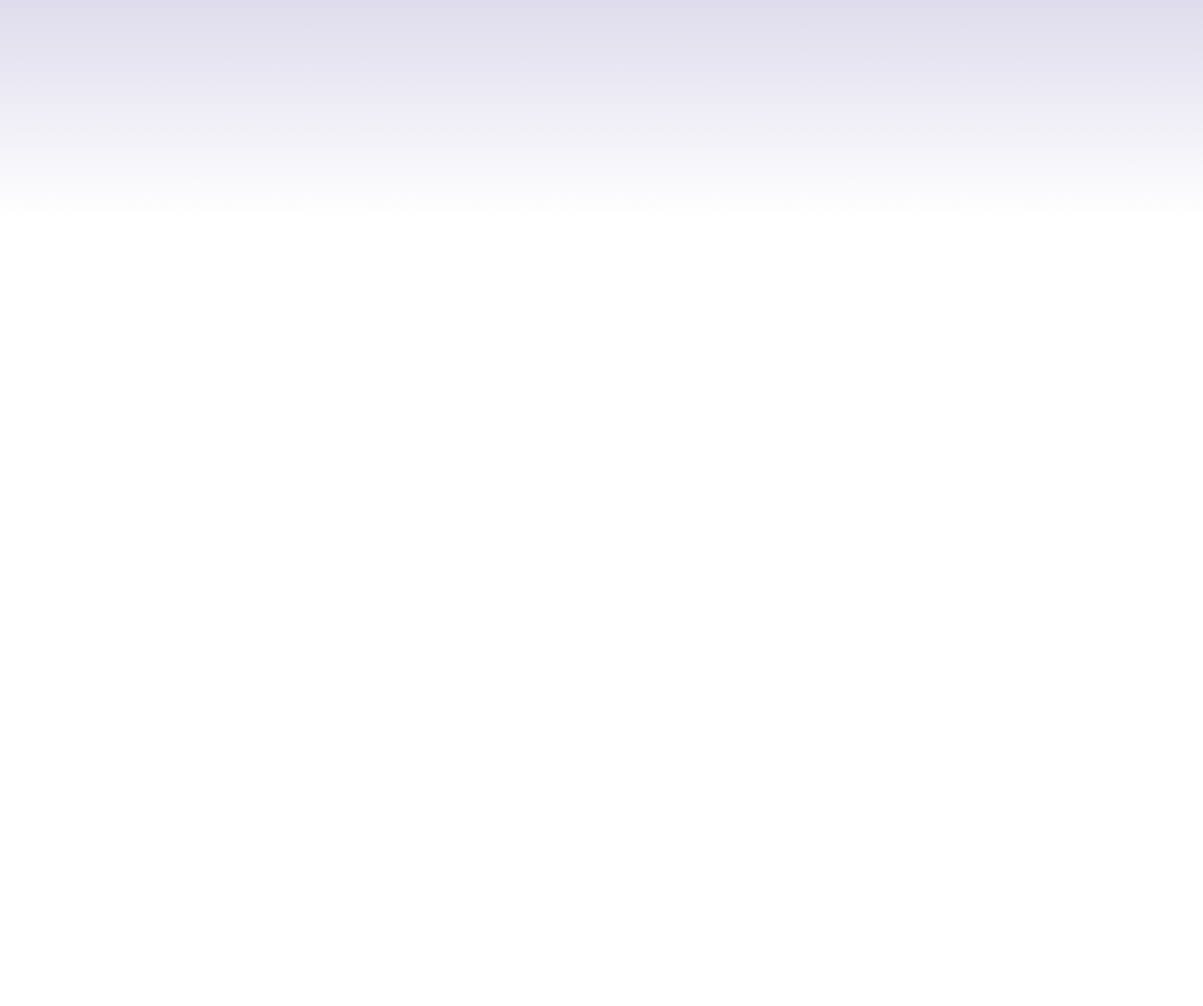
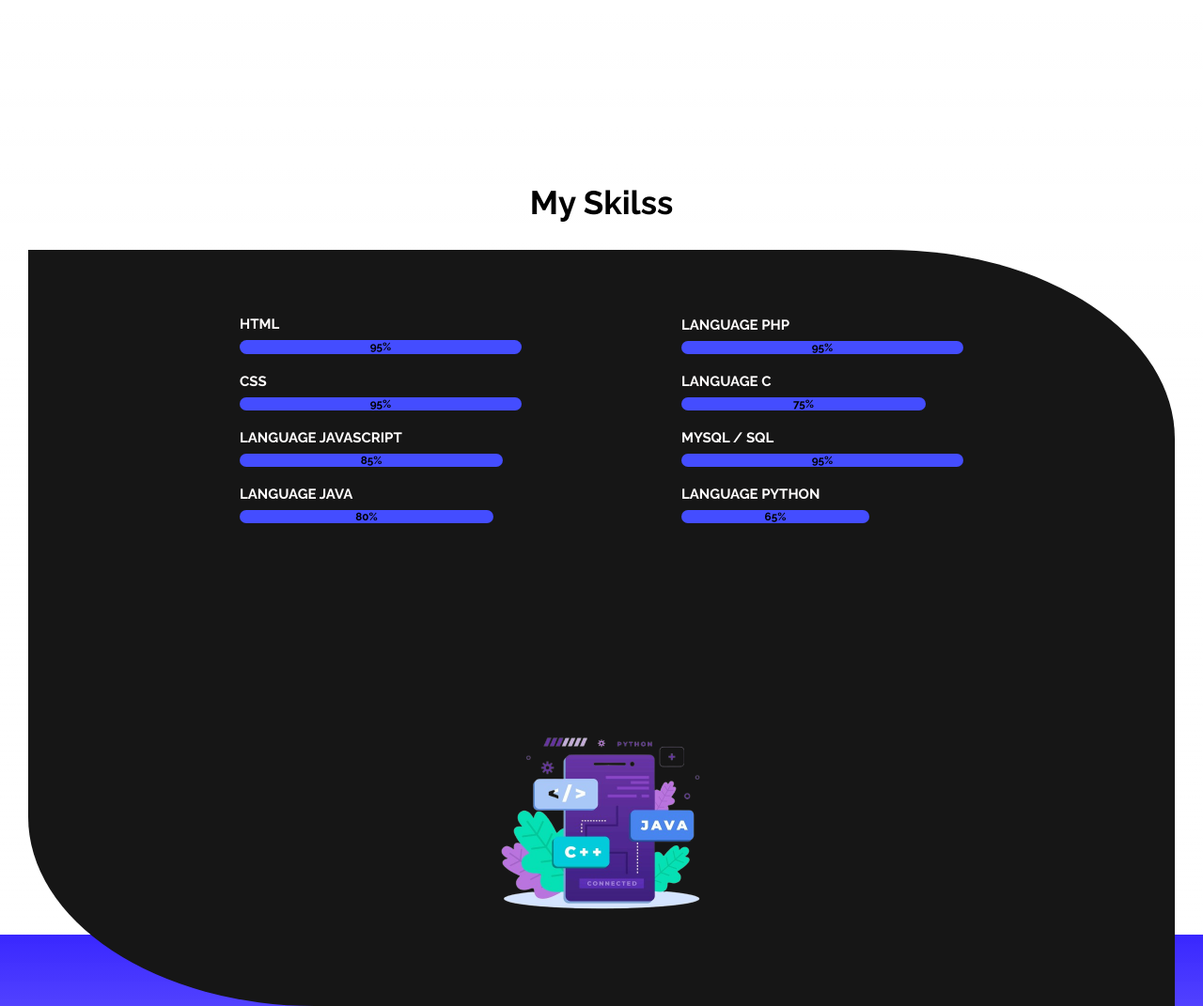
Before and after one commit to Mhedybeny01/portfolio, a plain HTML site: page index.html in a window 1280 px wide. Shown: the part 1465-2536 px from the top of the page at 94% size. Before the commit the page ends 1700 px from the top, so only its background shows below. Drawn offline with nearby package versions, Linux system fonts and the light colour scheme.

Commit message:
Add files via upload

```diff
--- a/index.html
+++ b/index.html
@@ -61,7 +61,9 @@
         </div>
 
     <div class="firstpage">
-
+        <div class="img">
+            <img src="imgMd.png" >
+        </div>
         <div class="t1">
             <h2>Hi, it's Me!</h2>
             <h1>Mehdy Bentaleb</h1>
@@ -73,13 +75,102 @@
                 <a class="link" href=""><i class='bx bxl-github'></i></a>
                 <a class="link" href=""><i class='bx bxl-instagram'></i></a>
             </div>
-            <button class="btn">Downaold Cv</button>
+            <div class="contact">
+                <button class="btn">Downaold Cv</button>
+                <button class="btn">Cantact Me</button>
+            </div>
+
         </div>
-        <div class="img">
-            <img src="imgMd.png" >
-        </div>
+
+    </div>
+
+</div>
+<div class="back2">
+    <div class="aboutMe">
+        <h2>About Me</h2>
+        <hr><br>
+        <h1>Mehdy Bentaleb – Fullstack Developer</h1>
+        <p>Hello, I’m Mehdy Bentaleb, a 20-year-old fullstack developer from Tangier, Morocco. I specialize in building dynamic and responsive web applications, handling both frontend and backend development. My passion for coding drives me to create efficient, user-friendly solutions. Always eager to learn and improve, I’m committed to staying up-to-date with the latest technologies and best practices in the development world.</p>
+
+    </div>
+    <div class="imgabout">
+        <img src="dev.png" >
     </div>
 </div>
+<div class="back3">
+    <h2 class="title">My Skilss</h2>
+   <div class="myskills">
+     <div class="languagePr">
+        <div class="html">
+            <h2>HTML</h2>
+            <div class="nvhtml">
+                <h3>95%</h3>
+            </div>
+        </div>
+
+        <div class="html">
+            <h2>CSS</h2>
+            <div class="nvcss">
+                <h3>95%</h3>
+            </div>
+        </div>
+
+        <div class="html">
+            <h2>LANGUAGE JAVASCRIPT</h2>
+            <div class="nvjavascript">
+                <h3>85%</h3>
+            </div>
+        </div>
+
+        <div class="html">
+            <h2>LANGUAGE JAVA</h2>
+            <div class="nvjava">
+                <h3>80%</h3>
+            </div>
+        </div>
+     </div>
+
+
+
+
+     <div class="languagePr2">
+        <div class="html">
+            <h2>LANGUAGE PHP</h2>
+            <div class="nvphp">
+                <h3>95%</h3>
+            </div>
+        </div>
+
+        <div class="html">
+            <h2>LANGUAGE C</h2>
+            <div class="nvc">
+                <h3>75%</h3>
+            </div>
+        </div>
+
+        <div class="html">
+            <h2>MYSQL / SQL</h2>
+            <div class="nvsql">
+                <h3>95%</h3>
+            </div>
+        </div>
+
+        <div class="html">
+            <h2>LANGUAGE PYTHON</h2>
+            <div class="nvpy">
+                <h3>65%</h3>
+            </div>
+        </div>
+     </div>
+
+     <div class="imgsSkills">
+        <img src="imgSkills.png">
+     </div>
+
+
+    </div>
+</div>
+
     <div class="inpuSh">
         <input type="search" placeholder="Search...">
         <button>Search</button>
--- a/style.css
+++ b/style.css
@@ -6,7 +6,7 @@
     font-family: "Raleway", sans-serif;
 }
 body{
-    height: 1700px;
+    height: auto;
     width: 100%;
     background-image: var(--body-color);
     transition: 0.3s;
@@ -20,10 +20,14 @@ body.drak{
     --icon-color:rgb(0, 0, 0);
     --btn-color:rgb(255, 255, 255);
     --btn-background:rgb(14, 14, 14);
+    --color-skills:white;
+    --title-color:white;
+    --btn-search:rgb(16, 16, 16);
+
 
 }
 :root{
-    --body-color: linear-gradient(to bottom, #081177, #55489a, #8d81bd, #c5bfde, #ffffff);
+    --body-color: linear-gradient(to bottom, #3927ff, #ffffffe0, #ffffffd7, #ffffffc8, #ffffff71);
     --nav-color:#08117708;
     --text-color:rgb(0, 0, 0);
     --search-bar:black;
@@ -35,6 +39,9 @@ body.drak{
     --icon-color:rgb(255, 255, 255);
     --btn-color:rgb(255, 253, 253);
     --btn-background:rgb(14, 14, 14);
+    --color-skills:white;
+    --title-color:rgb(0, 0, 0);
+    --btn-search:rgb(46, 46, 218);
 }
 
 
@@ -43,7 +50,7 @@ nav .navbar{
     justify-content: space-between;
     align-items: center;
     background-color: var(--nav-color);
-    height: 70px;
+    height: 60px;
     width: 100%;
     padding: 20px;
 }
@@ -51,7 +58,7 @@ nav .navbar{
 
 .links ul{
     display: flex;
-    gap: 15px;
+    gap: 40px;
     list-style-type: none;
 }
 .navbar .logo{
@@ -140,13 +147,13 @@ nav .navbar{
     padding: 5px;
     outline: 0;
     border: 1px solid rgba(54, 54, 54, 0.112);
-    background-color: var(--body-color);
+    background-color: var(--btn-color);
     border-radius: 5px;
 }
 .inpuSh button{
     padding: 5px;
     outline: 0;
-    background-color: var(--nav-color);
+    background-color: var(--btn-search);
     border-radius: 5px;
     color: var(--text-color);
     border: 1px solid transparent;
@@ -169,18 +176,25 @@ nav .navbar{
 
 .firstpage{
     display: flex;
-    gap: 100px;
+    gap: 20px;
     justify-content: center;
     align-items: center;
-    margin-top: 100px;
+    flex-direction: column;
+    padding-top: 20px;
     flex-wrap: wrap;
     padding: 10px;
+    font-size: 20px;
+    height: 100vh;
+    z-index: -1;
 }
+
 .firstpage .t1{
     display: flex;
     justify-content: center;
     flex-direction: column;
     gap: 10px;
+    flex-direction: column;
+    align-items: center;
 }
 
 .social{
@@ -215,7 +229,10 @@ nav .navbar{
 .firstpage .t1 h2, h1, h3, p{
     color: var(--text-color);
 }
-
+.contact{
+    display: flex;
+    gap: 5px;
+}
 .btn{
    width: 150px;
    height: 40px;
@@ -236,21 +253,150 @@ nav .navbar{
 
 
 .firstpage .img img{
+    height: 200px;
+    width: 200px;
+    border-radius:50%;
+    border: 1px solid transparent;
+
+}
+.aboutMe{
+    padding: 30px 70px;
+    width: 800px;
+
+}
+.aboutMe h1 p{
+    bottom: 10px;
+}
+.aboutMe p{
+    margin-top: 10px;
+}
+.aboutMe h2{
+    color: var(--text-color);
+    font-size: 30px;
+}
+.back2{
+    display: flex;
+    align-items: center;
+    justify-content: center;
+    gap: 20px;
+    flex-wrap: wrap;
+    height: 100vh;
+}
+
+.imgabout img{
     height: 400px;
     width: 400px;
-    border-radius: 50%;
-    border: 1px solid transparent;
-    box-shadow:5px 10px  14px var(--text-color);
+
+}
+.back3{
+    height: 100vh;
+}
+.back3 .html .nvhtml{
+    height: 15px;
+    width: 300px;
+    border-radius: 20px;
+    background-color: rgb(68, 77, 255);
+    font-size: 10px;
+    text-align: center;
+    margin-top: 8px;
+}
+.back3 .html .nvcss{
+    width: 300px;
+    border-radius: 20px;
+    background-color: rgb(68, 77, 255);
+    font-size: 10px;
+    text-align: center;
+    margin-top: 8px;
+
+}
+.back3 .html .nvjavascript{
+    width: 280px;
+    border-radius: 20px;
+    background-color: rgb(68, 77, 255);
+    font-size: 10px;
+    text-align: center;
+    margin-top: 8px;
+}
+.back3 .html .nvjava{
+    width: 270px;
+    border-radius: 20px;
+    background-color: rgb(68, 77, 255);
+    font-size: 10px;
+    text-align: center;
+    margin-top: 8px;
+}
+.back3 .html .nvphp{
+    width: 300px;
+    border-radius: 20px;
+    background-color: rgb(68, 77, 255);
+    font-size: 10px;
+    text-align: center;
+    margin-top: 8px;
+}
+.back3 .html .nvsql{
+    width: 300px;
+    border-radius: 20px;
+    background-color: rgb(68, 77, 255);
+    font-size: 10px;
+    text-align: center;
+    margin-top: 8px;
+}
+.back3 .html .nvc{
+    width: 260px;
+    border-radius: 20px;
+    background-color: rgb(68, 77, 255);
+    font-size: 10px;
+    text-align: center;
+    margin-top: 8px;
+}
+.back3 .html .nvpy{
+    width: 200px;
+    border-radius: 20px;
+    background-color: rgb(68, 77, 255);
+    font-size: 10px;
+    text-align: center;
+    margin-top: 8px;
+}
+
+.back3 .html h2{
+    color: var(--btn-color);
+    font-size: 15px;
+}
+.back3 .title{
+    color: var(--title-color);
+    text-align: center;
+    font-size: 35px;
+}
+.myskills .html{
+    margin-bottom: 20px;
+}
+
+.myskills{
+    background-color: #161616;
+    padding: 70px;
+    height: auto;
+    width: auto;
+    margin: 30px;
+    display: flex;
+    align-items: center;
+    justify-content: center;
+    gap: 170px;
+    flex-wrap: wrap;
+    border-radius: 0% 25% 0% 25%;
 }
 
 
+
+.myskills .imgsSkills img{
+    height: 250px;
+    width: 250px;
+
+}
 @media screen and (max-width: 600px) {
     .navbar .links{
         display: none;
     }
-    .firstpage{
-        flex-direction: column-reverse;
-    }
+
     .firstpage .img img{
         height: 250px;
         width: 250px;
@@ -316,5 +462,13 @@ nav .navbar{
         color: var(--text-color);
         text-decoration: none;
     }
-
+    .back2{
+        height: 150vh;
+    }
+    .back3{
+        height: 200vh;
+    }
+    .myskills{
+        gap: 100px;
+    }
 }
```
Also changed, not shown: Md.png (added), dev.png (added), imgSkills.png (added).
